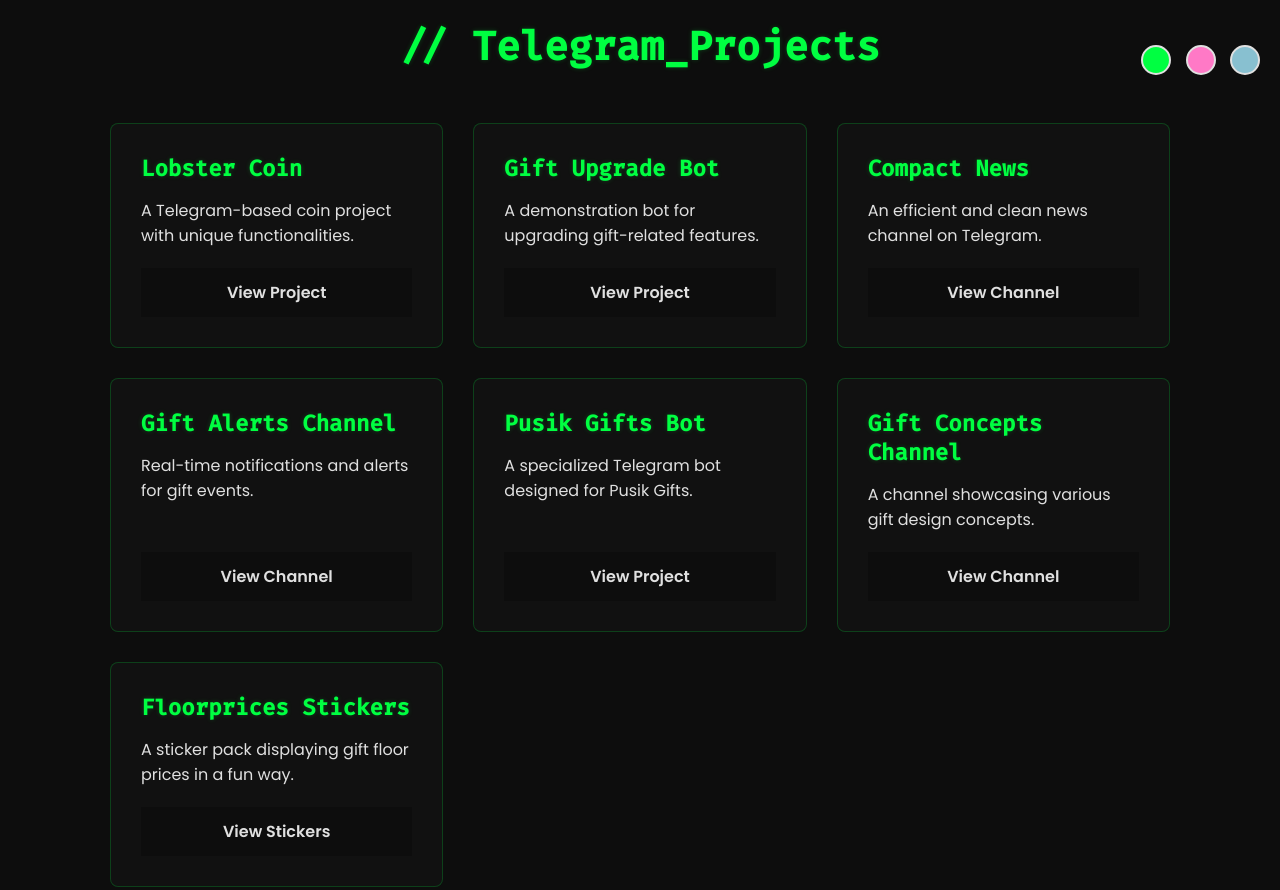
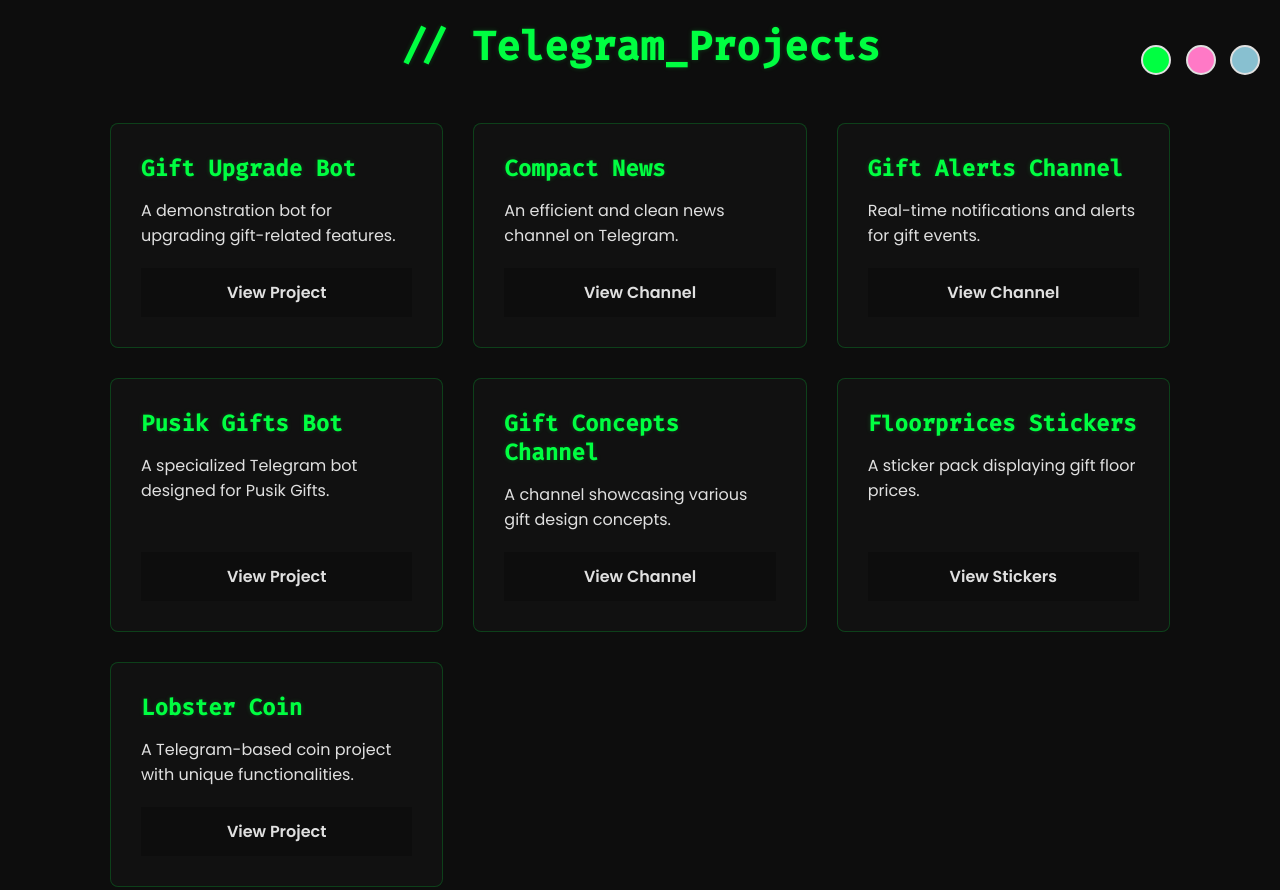
Before and after one commit to Vasiliy-katsyka/Vasiliy, a plain HTML site: page index.html in a window 1280 px wide. Shown: the part 700-1590 px from the top of the page. Drawn offline with Linux system fonts and the light colour scheme.

Commit message:
Update index.html

```diff
--- a/index.html
+++ b/index.html
@@ -373,13 +373,13 @@
             <section id="projects">
                 <h2>// Telegram_Projects</h2>
                 <div class="grid">
-                    <div class="card"><h3>Lobster Coin</h3><p>A Telegram-based coin project with unique functionalities.</p><a href="https://t.me/lobster_coin_bot/lobstercoin" target="_blank" class="glitch-btn" data-text="View Project">View Project</a></div>
                     <div class="card"><h3>Gift Upgrade Bot</h3><p>A demonstration bot for upgrading gift-related features.</p><a href="https://t.me/upgradeDemoBot" target="_blank" class="glitch-btn" data-text="View Project">View Project</a></div>
                     <div class="card"><h3>Compact News</h3><p>An efficient and clean news channel on Telegram.</p><a href="https://t.me/CompactTelegram" target="_blank" class="glitch-btn" data-text="View Channel">View Channel</a></div>
                     <div class="card"><h3>Gift Alerts Channel</h3><p>Real-time notifications and alerts for gift events.</p><a href="https://t.me/CompactAlerts" target="_blank" class="glitch-btn" data-text="View Channel">View Channel</a></div>
                     <div class="card"><h3>Pusik Gifts Bot</h3><p>A specialized Telegram bot designed for Pusik Gifts.</p><a href="https://t.me/pusikGiftsBot" target="_blank" class="glitch-btn" data-text="View Project">View Project</a></div>
                     <div class="card"><h3>Gift Concepts Channel</h3><p>A channel showcasing various gift design concepts.</p><a href="https://t.me/siix_design" target="_blank" class="glitch-btn" data-text="View Channel">View Channel</a></div>
-                    <div class="card"><h3>Floorprices Stickers</h3><p>A sticker pack displaying gift floor prices in a fun way.</p><a href="https://t.me/addstickers/PortalsFloors_5146625949_by_CompactFloorBot" target="_blank" class="glitch-btn" data-text="View Stickers">View Stickers</a></div>
+                    <div class="card"><h3>Floorprices Stickers</h3><p>A sticker pack displaying gift floor prices.</p><a href="https://t.me/addstickers/PortalsFloors_5146625949_by_CompactFloorBot" target="_blank" class="glitch-btn" data-text="View Stickers">View Stickers</a></div>
+                    <div class="card"><h3>Lobster Coin</h3><p>A Telegram-based coin project with unique functionalities.</p><a href="https://t.me/lobster_coin_bot/lobstercoin" target="_blank" class="glitch-btn" data-text="View Project">View Project</a></div>
                 </div>
             </section>
 
```
